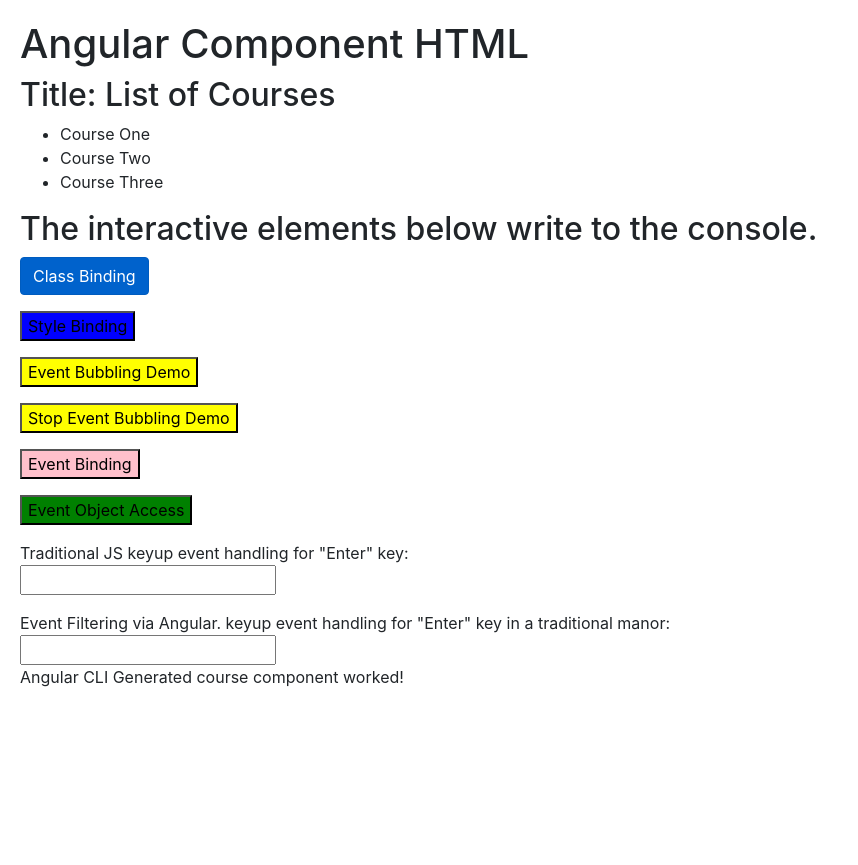
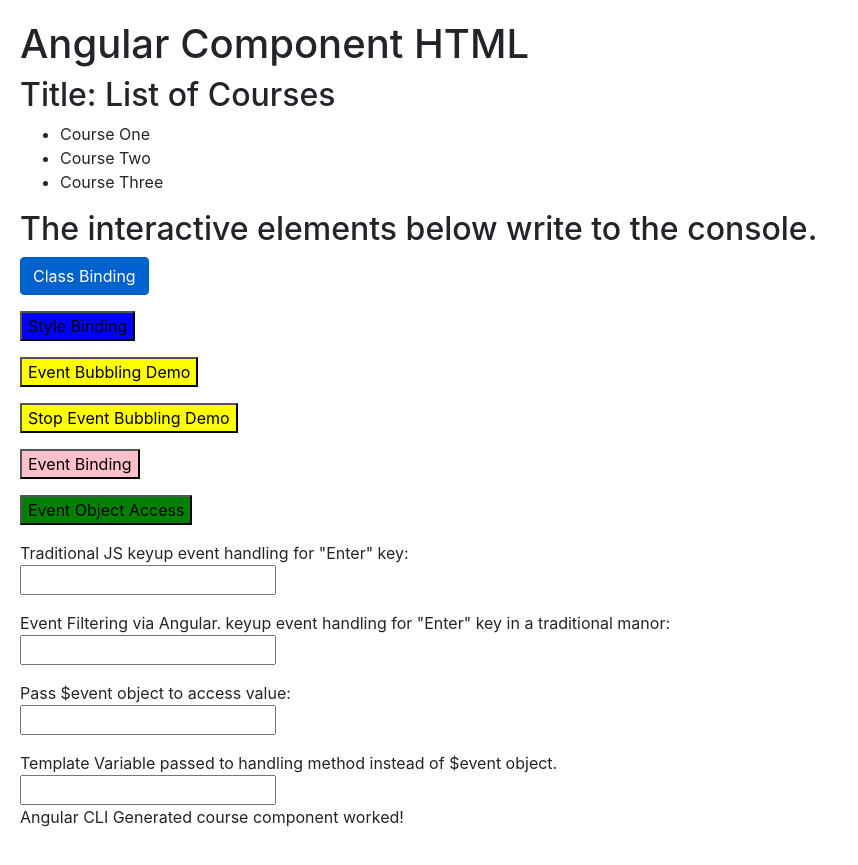
Before and after one commit to clgrogan/AngularHelloWorld, an Angular app: page / in a window 1280 px wide. Shown: the whole page, without its empty margins (0-858 px from the left). Before the commit the page ends 800 px from the top, so only its background shows below. Built offline with nearby package versions, Linux system fonts and the light colour scheme.

Commit message:
Added Template Variable

```diff
--- a/src/app/courses.component.html
+++ b/src/app/courses.component.html
@@ -56,3 +56,13 @@ traditional manor:
 <div>
   <input (keyup.enter)="onKeyUpAngularEventFilter()" />
 </div>
+<p></p>
+Pass $event object to access value:
+<div>
+  <input (keyup.enter)="dollarEventObject($event)" />
+</div>
+<p></p>
+Template Variable passed to handling method instead of $event object.
+<div>
+  <input #email (keyup.enter)="templateVariable(email.value)" />
+</div>
--- a/src/app/courses.component.ts
+++ b/src/app/courses.component.ts
@@ -58,4 +58,10 @@ export class CoursesComponent {
 
   onKeyUpAngularEventFilter = () =>
     console.log("ENTER pressed, Angular Event Filter (keyup.enter)");
+
+  dollarEventObject = ($event) =>
+    console.log("$event.target.value:", $event.target.value);
+
+  templateVariable = (pickle) =>
+    console.log("Template Variable value:", pickle);
 }
```
